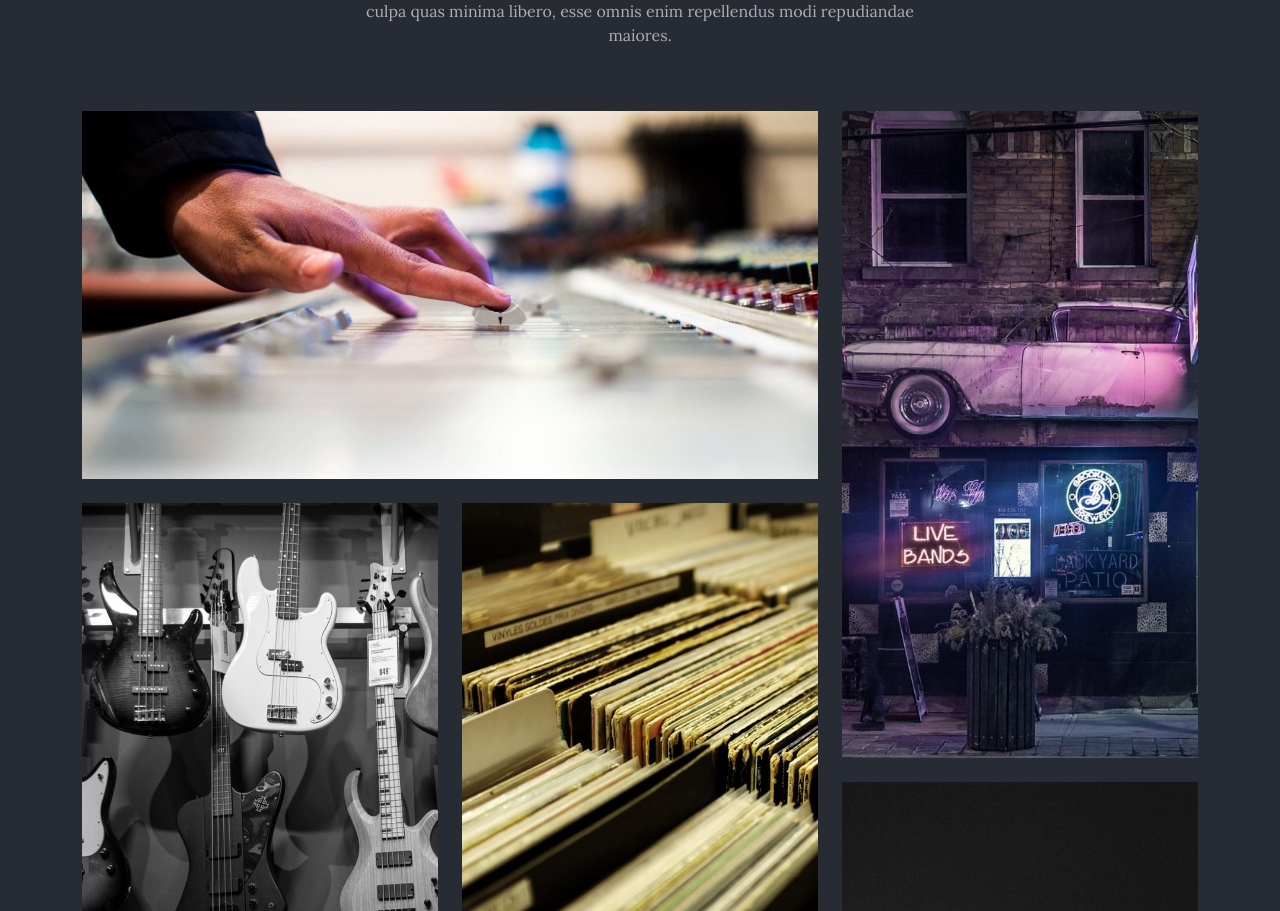
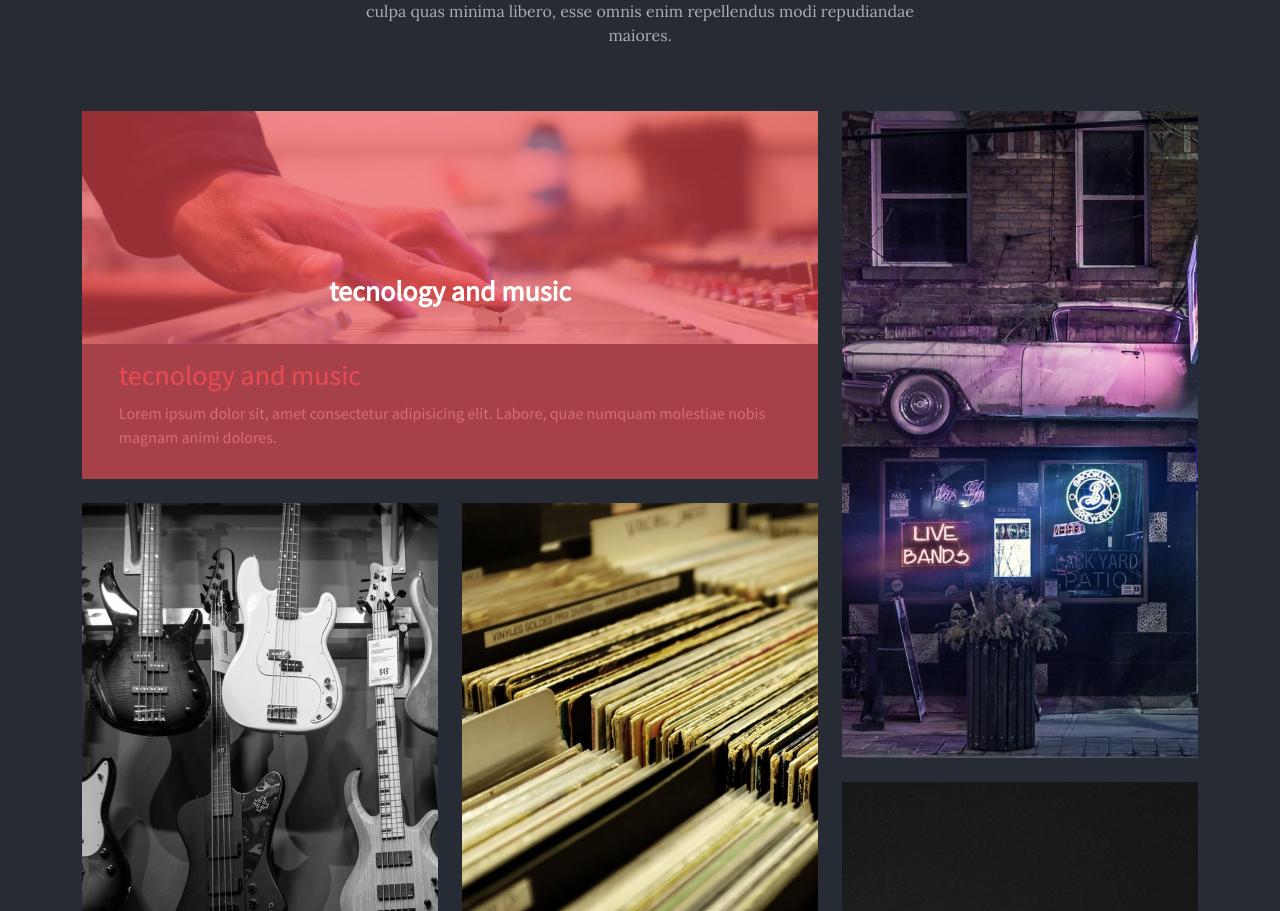
Before and after one commit to Luz42/proj-html-vuejs, a Vue app: page / in a window 1280 px wide. Shown: the part 1110-2021 px from the top of the page. Built offline with nearby package versions, Linux system fonts and the light colour scheme.

Commit message:
Implementato il layout generico di un card

```diff
--- a/src/components/MainComponent.vue
+++ b/src/components/MainComponent.vue
@@ -7,7 +7,16 @@
         <div class="col-8">
           <div class="row">
             <div class="col-12 mb-4">
-              <img class="img-fluid" src="@/assets/images/blog_music_techo-1200x600.jpg" alt="">
+              <div class="position-relative">
+                <img class="img-fluid" src="@/assets/images/blog_music_techo-1200x600.jpg" alt="">
+                <div class="start-0 bottom-0 w-100 position-absolute">
+                  <h3>tecnology and music</h3>
+                  <p>Lorem ipsum dolor sit, amet consectetur adipisicing elit. Labore, quae numquam molestiae nobis magnam animi dolores.</p>
+                </div>
+                <div class="position-absolute top-0 h-100 w-100 ae-flex-center-element">
+                  <h3>tecnology and music</h3>
+                </div>
+              </div>
             </div>
             <div class="col-6">
               <img class="img-fluid" src="@/assets/images/blog-post3-600x900.jpg" alt="">
@@ -51,5 +60,22 @@ export default {
 
  main{
   background-color: $charade;
+  .position-absolute.bottom-0{
+    background-color: $median-charade;
+    padding: 2% 5%;
+    h3{
+    color: $mandy;
+    }
+    p{
+      color: $bombay;
+    }
+  }
+  .position-absolute.h-100{
+    background-color: $design-mandy;
+    h3{
+      color: $white;
+      font-weight: bold;
+    }
+  }
  }
 </style>
--- a/src/variables.scss
+++ b/src/variables.scss
@@ -19,7 +19,7 @@ $bali-hai: #859fb4;
 
 /*MATERIAL DESIGN*/
 
-$design-mandy: #eb4b54;
+$design-mandy: #eb4b53a4;
 $jumbo: #737376;
 $blue-zodiac: #0b2037;
 $ebony-clay: #2d2d45;
```
